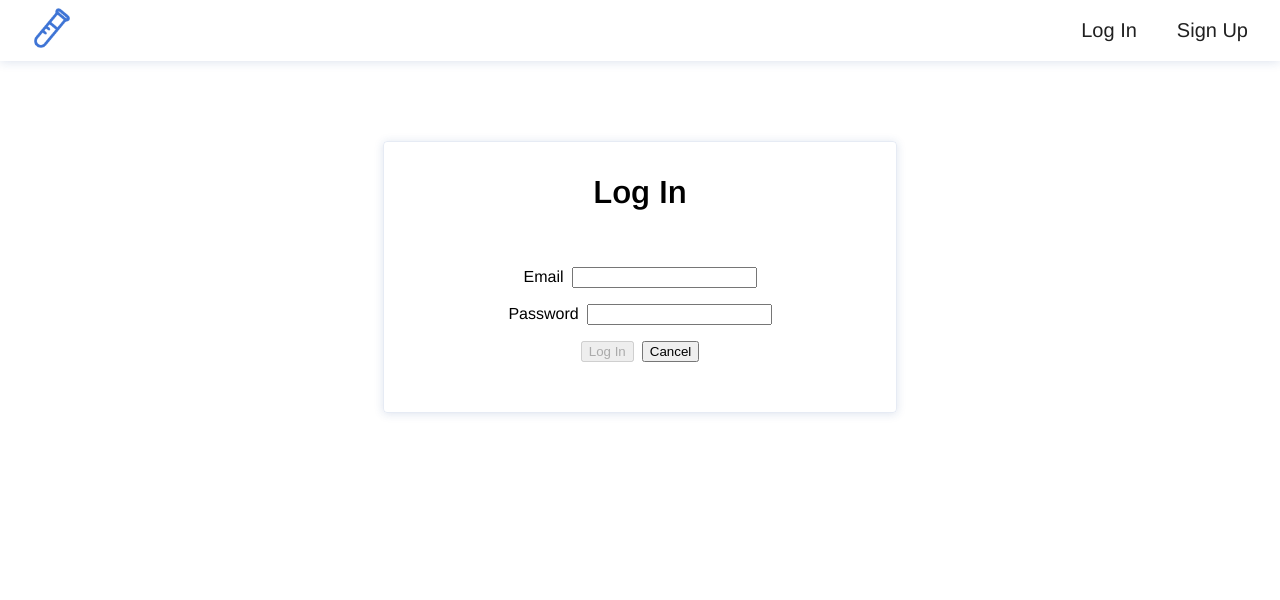
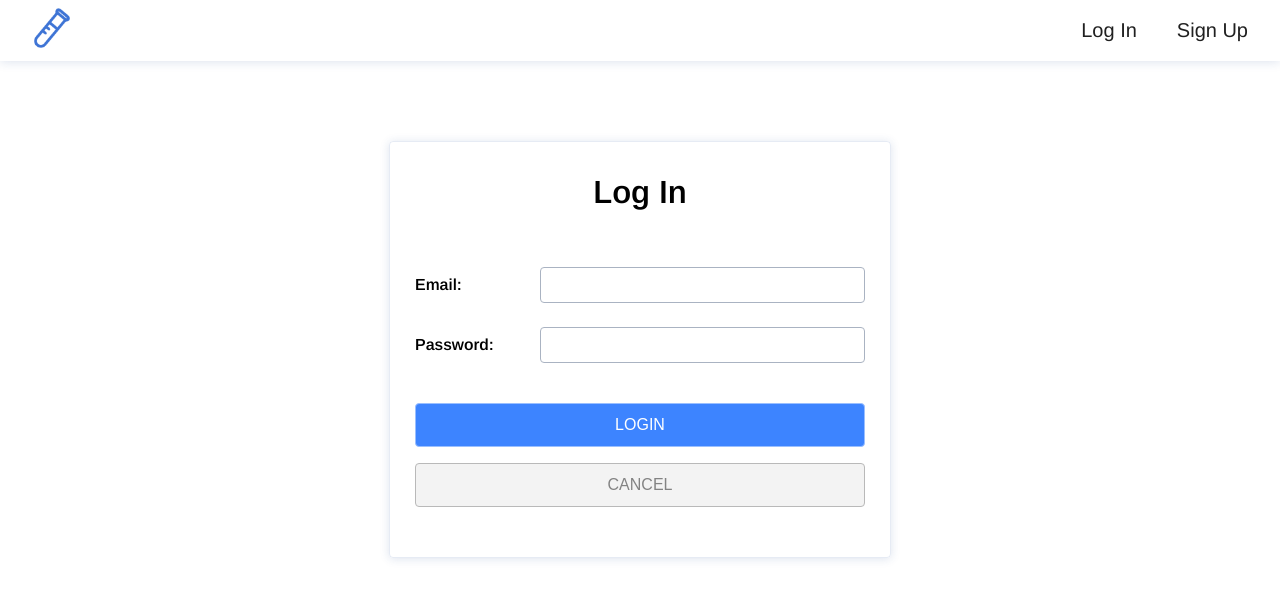
Before and after one commit to DanielleColucci/patient-sample-tracker-front-end, a React (Vite) app: page /login in a window 1280 px wide. Shown: the top 600 px of the page. Built offline with nearby package versions, Linux system fonts and the light colour scheme; no server answers.

Commit message:
update login form styling

```diff
--- a/src/components/LoginForm/LoginForm.module.css
+++ b/src/components/LoginForm/LoginForm.module.css
@@ -1,16 +1,78 @@
 .container {
   display: flex;
-  flex-flow: column nowrap;
-  justify-content: center;
+  flex-direction: column;
   align-items: center;
+  gap: 24px;
   margin-bottom: 50px;
-}
-
-.label,
-.button {
-  margin-right: 0.5rem;
+  width: 90%;
 }
 
 .inputContainer {
-  margin-bottom: 1rem;
+  width: 100%;
+  display: flex;
+  justify-content: space-between;
+  align-items: center;
 }
+
+.inputContainer > * {
+  font-size: 16px;
+}
+
+.inputContainer > label {
+  width: 30%;
+  font-weight: bold;
+}
+
+.inputContainer > input {
+  width: 70%;
+  border: 1px solid #aab3c2;
+  border-radius: 4px;
+  padding: 8px 16px;
+}
+
+.buttonContainer {
+  margin-top: 16px;
+  width: 100%;
+  display: flex;
+  flex-direction: column;
+  gap: 16px;
+}
+
+.button {
+  width: 100%;
+  font-size: 16px;
+  padding: 12px;
+  border-radius: 4px;
+}
+
+.button:hover {
+  cursor: pointer;
+}
+
+.buttonContainer > button {
+  border: 1px solid #9abfff;
+  background-color: #3d84ff;
+  color: white;
+}
+
+.buttonContainer > button:hover {
+  background-color: #3d84ffd6;
+}
+
+.buttonContainer > button:active {
+  background-color: #3779ea;
+}
+
+.buttonContainer > a > button {
+  background-color: #f3f3f3;
+  color: #838383;
+  border: 1px solid #b9b9b9;
+}
+
+.buttonContainer > a > button:hover {
+  background-color: #e1e1e1;
+}
+
+.buttonContainer > a > button:active {
+  background-color: #fbfbfb;
+}
--- a/src/components/LoginForm/LoginForm.tsx
+++ b/src/components/LoginForm/LoginForm.tsx
@@ -52,7 +52,7 @@ const LoginForm = (props: AuthFormProps): JSX.Element => {
       className={styles.container}
     >
       <div className={styles.inputContainer}>
-        <label htmlFor="email" className={styles.label}>Email</label>
+        <label htmlFor="email" className={styles.label}>Email:</label>
         <input
           type="text"
           id="email"
@@ -62,7 +62,7 @@ const LoginForm = (props: AuthFormProps): JSX.Element => {
         />
       </div>
       <div className={styles.inputContainer}>
-        <label htmlFor="password" className={styles.label}>Password</label>
+        <label htmlFor="password" className={styles.label}>Password:</label>
         <input
           type="password"
           id="password"
@@ -71,12 +71,12 @@ const LoginForm = (props: AuthFormProps): JSX.Element => {
           onChange={handleChange}
         />
       </div>
-      <div>
+      <div className={styles.buttonContainer}>
         <button disabled={isFormInvalid()} className={styles.button}>
-          Log In
+          LOGIN
         </button>
         <Link to="/">
-          <button>Cancel</button>
+          <button className={styles.button}>CANCEL</button>
         </Link>
       </div>
     </form>
--- a/src/pages/Login/Login.module.css
+++ b/src/pages/Login/Login.module.css
@@ -15,6 +15,7 @@
   border: 1px solid #5b7eb927;
   border-radius: 4px;
   width: 40%;
+  max-width: 500px;
 }
 
 .container > h1 {
@@ -24,4 +25,6 @@
 
 .container > p {
   height: 24px;
+  font-weight: bold;
+  color: #818181;
 }
```
